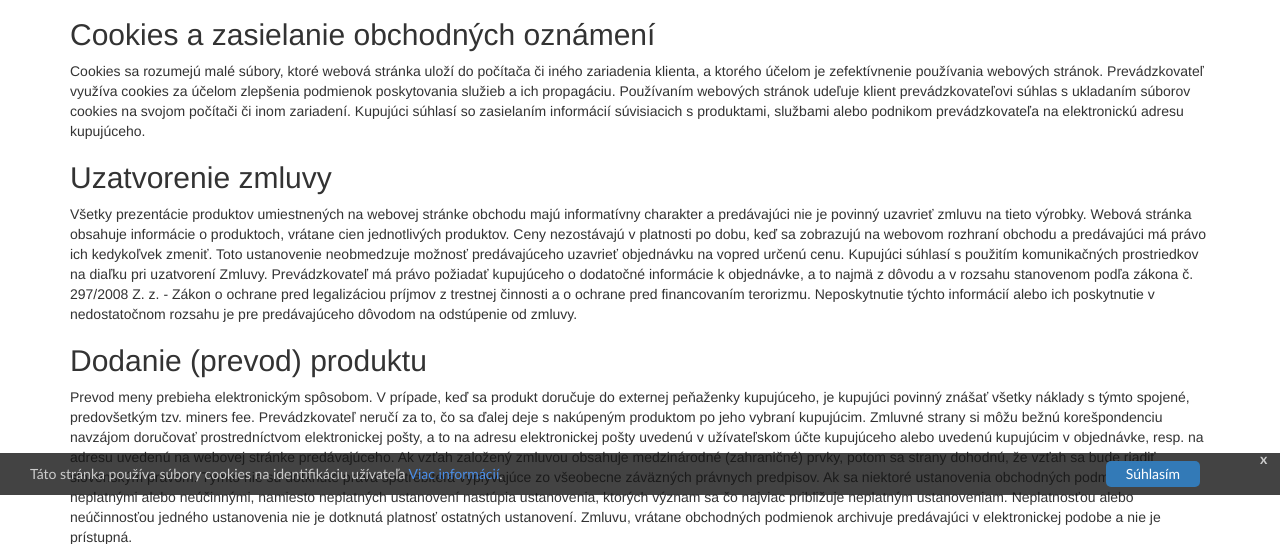
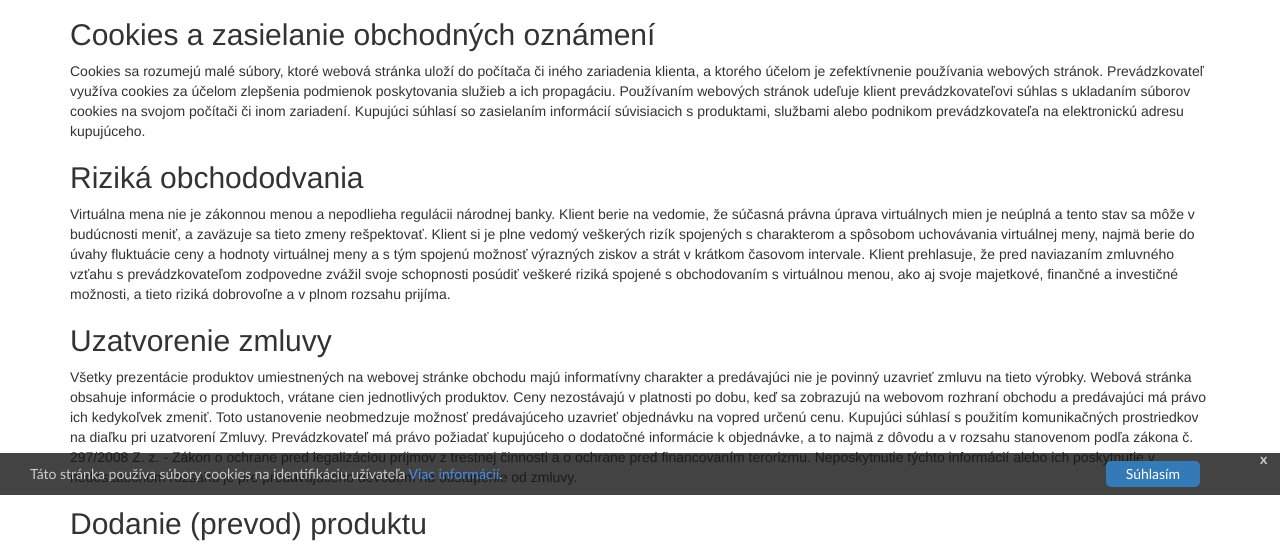
Before and after one commit to j4nk0/xbtzmenaren, a Django app: page /terms/ in a window 1280 px wide. Shown: the part 305-849 px from the top of the page. Run offline with Django 3.2, Linux system fonts and the light colour scheme; some libraries are stand-ins or nearby versions.

Commit message:
new terms and conditions update

```diff
--- a/obchodne_podmienky.txt
+++ b/obchodne_podmienky.txt
@@ -33,11 +33,10 @@ Dodanie (prevod) produktu
 Prevod meny prebieha elektronickým spôsobom.
 V prípade, keď sa produkt doručuje do externej peňaženky kupujúceho, je kupujúci povinný znášať všetky náklady s týmto spojené, predovšetkým tzv. miners fee.
 Prevádzkovateľ neručí za to, čo sa ďalej deje s nakúpeným produktom po jeho vybraní kupujúcim.
-Zmluvné strany si môžu bežnú korešpondenciu navzájom doručovať prostredníctvom elektronickej pošty, a to na adresu elektronickej pošty uvedenú v užívateľskom účte kupujúceho alebo uvedenú kupujúcim v objednávke, resp. na adresu uvedenú na webovej stránke predávajúceho.
+Zmluvné strany si môžu bežnú korešpondenciu navzájom doručovať prostredníctvom elektronickej pošty, a to na adresu elektronickej pošty uvedenú v užívateľskom účte kupujúceho alebo uvedenú kupujúcim v objednávke, resp. na adresu uvedenú na webovej stránke poskytovateľa.
 Ak vzťah založený zmluvou obsahuje medzinárodné (zahraničné) prvky, potom sa strany dohodnú, že vzťah sa bude riadiť slovenským právom. Týmto nie sú dotknuté práva spotrebiteľa vyplývajúce zo všeobecne záväzných právnych predpisov.
 Ak sa niektoré ustanovenia obchodných podmienok stanú neplatnými alebo neúčinnými, namiesto neplatných ustanovení nastúpia ustanovenia, ktorých význam sa čo najviac približuje neplatným ustanoveniam. Neplatnosťou alebo neúčinnosťou jedného ustanovenia nie je dotknutá platnosť ostatných ustanovení.
 Zmluvu, vrátane obchodných podmienok archivuje predávajúci v elektronickej podobe a nie je prístupná.
-
 
 Zásady ochrany osobných údajov
 
--- a/xbtzmenarendjango/xbtzmenarenapp/templates/xbtzmenarenapp/terms.html
+++ b/xbtzmenarendjango/xbtzmenarenapp/templates/xbtzmenarenapp/terms.html
@@ -16,6 +16,12 @@ Znenie obchodných podmienok môže prevádzkovateľ meniť alebo dopĺňať. T
 Prevádzkovateľ využíva cookies za účelom zlepšenia podmienok poskytovania služieb a ich propagáciu.
 Používaním webových stránok udeľuje klient prevádzkovateľovi súhlas s ukladaním súborov cookies na svojom počítači či inom zariadení.
 Kupujúci súhlasí so zasielaním informácií súvisiacich s produktami, službami alebo podnikom prevádzkovateľa na elektronickú adresu kupujúceho.</p>
+
+<h2>Riziká obchododvania</h2>
+<p>Virtuálna mena nie je zákonnou menou a nepodlieha regulácii národnej banky.
+Klient berie na vedomie, že súčasná právna úprava virtuálnych mien je neúplná a tento stav sa môže v budúcnosti meniť, a zaväzuje sa tieto zmeny rešpektovať.
+Klient si je plne vedomý veškerých rizík spojených s charakterom a spôsobom uchovávania virtuálnej meny, najmä berie do úvahy fluktuácie ceny a hodnoty virtuálnej meny a s tým spojenú možnosť výrazných ziskov a strát v krátkom časovom intervale.
+Klient prehlasuje, že pred naviazaním zmluvného vzťahu s prevádzkovateľom zodpovedne zvážil svoje schopnosti posúdiť veškeré riziká spojené s obchodovaním s virtuálnou menou, ako aj svoje majetkové, finančné a investičné možnosti, a tieto riziká dobrovoľne a v plnom rozsahu prijíma.</p>
 
 <h2>Uzatvorenie zmluvy</h2>
 <p>Všetky prezentácie produktov umiestnených na webovej stránke obchodu majú informatívny charakter a predávajúci nie je povinný uzavrieť zmluvu na tieto výrobky.
```
